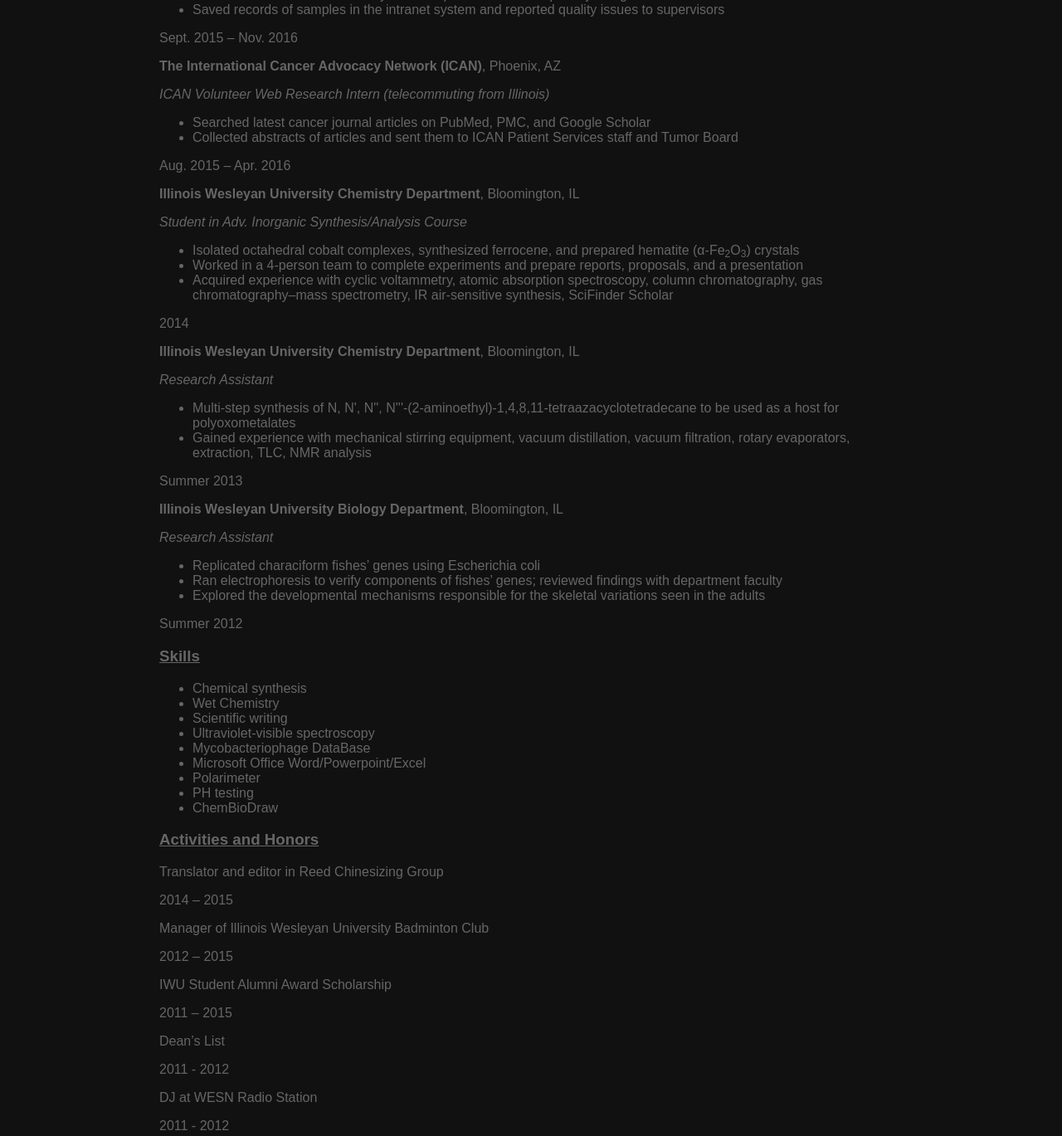
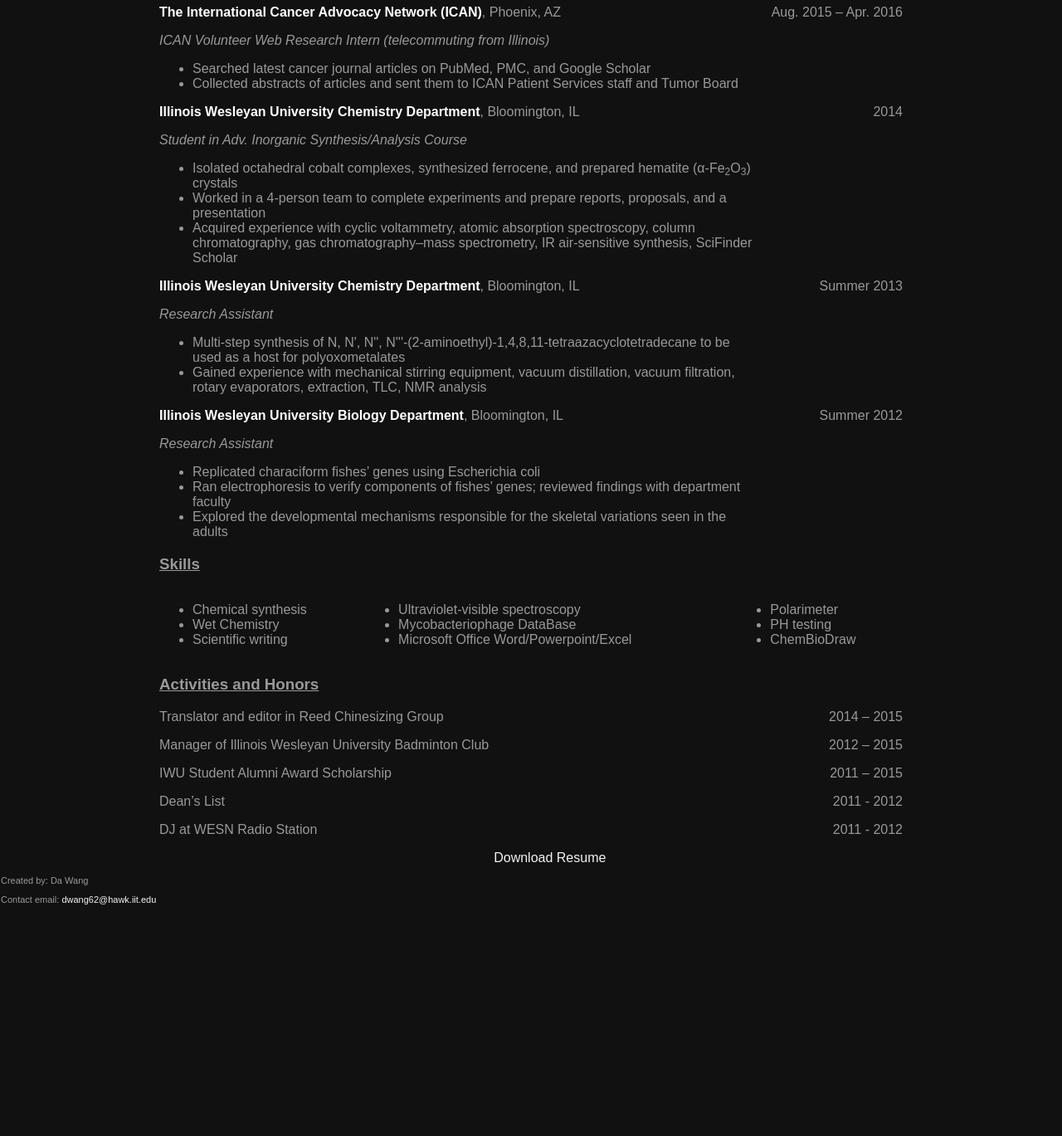
Before and after one commit to fw4h/itmd-361-summer2017-project-2, a plain HTML site: page resume/resume.html in a window 1280 px wide. Shown: the part 675-2044 px from the top of the page at 83% size. After the commit the page ends 1777 px from the top, so only its background shows below. Drawn offline with Linux system fonts and the light colour scheme.

Commit message:
Second turn-in
Added poem to the home page;
Changed the layout of the resume page, highlighted items, turned "&" into utf8 code;

```diff
--- a/hearthstonedecks/hearthstone_style.css
+++ b/hearthstonedecks/hearthstone_style.css
@@ -347,6 +347,12 @@ body{
   float:right;
   text-align: left;
 }
+
+/* .deck-overlay div ul li{
+  letter-spacing: -2px;
+  margin-top: -2px;
+} */
+
 .deck-overlay div h3{
 	font-size: 36px;
 	float: left;
--- a/resume/resume.html
+++ b/resume/resume.html
@@ -19,13 +19,18 @@
         </ul>
     </div>
     <div id="body">
-      <h2>Da Wang</h2>
+      <div class="header">
+        <h2 class="highlight">Da Wang</h2>
         <p>3201 S. State St., Chicago, IL 60616 | 708-552-0380 | dwang62@hawk.iit.edu</p>
+      </div>
       <h3><u>Objective</u></h3>
       <p>An able, enthusiastic, goal-oriented, college graduate seeking a position that utilizes my chemistry and biology laboratory experience, information technology skills, and personal attributes including dedication, creativity, and reliability.</p>
       <h3><u>Education</u></h3>
+      <p class="date">
+        May 2015
+      </p>
       <p>
-        <strong>Illinois Wesleyan University</strong>, Bloomington, IL
+        <strong class="highlight">Illinois Wesleyan University</strong>, Bloomington, IL
       </p>
       <p>
         Bachelor of Arts
@@ -33,25 +38,26 @@
       <p>
         Major: Chemistry
       </p>
-      <p>
-        May 2015
+      <p class="date">
+        Jan. 2017 – present
       </p>
       <p>
-        <strong>Illinois Institute of Technology</strong>, Chicago, IL
+        <strong class="highlight">Illinois Institute of Technology</strong>, Chicago, IL
       </p>
+
       <p>
         Professional Master
       </p>
       <p>
-        Major: Information Technology & Management
-      </p>
-      <p>
-        Jan. 2017 – present
+        Major: Information Technology &amp Management
       </p>
 
       <h3><u>Experience</u></h3>
+      <p class="date">
+        Sept. 2015 – Nov. 2016
+      </p>
       <p>
-        <strong>Bunge Oils North America</strong>, Bradley, IL
+        <strong class="highlight">Bunge Oils North America</strong>, Bradley, IL
       </p>
       <p>
         <em>Quality Control Lab Technician</em>
@@ -67,11 +73,12 @@
           Saved records of samples in the intranet system and reported quality issues to supervisors
         </li>
       </ul>
-      <p>
-        Sept. 2015 – Nov. 2016
+
+      <p class="date">
+        Aug. 2015 – Apr. 2016
       </p>
       <p>
-        <strong>The International Cancer Advocacy Network (ICAN)</strong>, Phoenix, AZ
+        <strong class="highlight">The International Cancer Advocacy Network (ICAN)</strong>, Phoenix, AZ
       </p>
       <p>
         <em>ICAN Volunteer Web Research Intern (telecommuting from Illinois)</em>
@@ -84,11 +91,12 @@
           Collected abstracts of articles and sent them to ICAN Patient Services staff and Tumor Board
         </li>
       </ul>
-      <p>
-        Aug. 2015 – Apr. 2016
+
+      <p class="date">
+        2014
       </p>
       <p>
-        <strong>Illinois Wesleyan University Chemistry Department</strong>, Bloomington, IL
+        <strong class="highlight">Illinois Wesleyan University Chemistry Department</strong>, Bloomington, IL
       </p>
       <p>
         <em>Student in Adv. Inorganic Synthesis/Analysis Course</em>
@@ -104,11 +112,12 @@
           Acquired experience with cyclic voltammetry, atomic absorption spectroscopy, column chromatography, gas chromatography–mass spectrometry, IR air-sensitive synthesis, SciFinder Scholar
         </li>
       </ul>
-      <p>
-        2014
+
+      <p class="date">
+        Summer 2013
       </p>
       <p>
-        <strong>Illinois Wesleyan University Chemistry Department</strong>, Bloomington, IL
+        <strong class="highlight">Illinois Wesleyan University Chemistry Department</strong>, Bloomington, IL
       </p>
       <p>
         <em>Research Assistant</em>
@@ -121,11 +130,12 @@
           Gained experience with mechanical stirring equipment, vacuum distillation, vacuum filtration, rotary evaporators, extraction, TLC, NMR analysis
         </li>
       </ul>
-      <p>
-        Summer 2013
+
+      <p class="date">
+        Summer 2012
       </p>
       <p>
-        <strong>Illinois Wesleyan University Biology Department</strong>, Bloomington, IL
+        <strong class="highlight">Illinois Wesleyan University Biology Department</strong>, Bloomington, IL
       </p>
       <p>
         <em>Research Assistant</em>
@@ -141,10 +151,11 @@
           Explored the developmental mechanisms responsible for the skeletal variations seen in the adults
         </li>
       </ul>
-      <p>
-        Summer 2012
-      </p>
+
       <h3><u>Skills</u></h3>
+      <table id="skills">
+      <tr>
+        <td>
           <ul>
             <li>
               Chemical synthesis
@@ -155,6 +166,10 @@
             <li>
               Scientific writing
             </li>
+          </ul>
+        </td>
+        <td>
+          <ul>
             <li>
               Ultraviolet-visible spectroscopy
             </li>
@@ -164,6 +179,10 @@
             <li>
               Microsoft Office Word/Powerpoint/Excel
             </li>
+          </ul>
+        </td>
+        <td>
+          <ul>
             <li>
               Polarimeter
             </li>
@@ -174,38 +193,36 @@
               ChemBioDraw
             </li>
           </ul>
+        </td>
+      </tr>
+      </table>
+
       <h3><u>Activities and Honors</u></h3>
       <p>
-        Translator and editor in Reed Chinesizing Group
+        Translator and editor in Reed Chinesizing Group<span class="date">2014 – 2015</span>
       </p>
+
+
       <p>
-        2014 – 2015
+        Manager of Illinois Wesleyan University Badminton Club<span class="date">2012 – 2015</span>
       </p>
+
+
       <p>
-        Manager of Illinois Wesleyan University Badminton Club
+        IWU Student Alumni Award Scholarship<span class="date">2011 – 2015</span>
       </p>
+
+
       <p>
-        2012 – 2015
+        Dean’s List<span class="date">2011 - 2012</span>
       </p>
+
+
       <p>
-        IWU Student Alumni Award Scholarship
+        DJ at WESN Radio Station<span class="date">2011 - 2012</span>
       </p>
-      <p>
-        2011 – 2015
-      </p>
-      <p>
-        Dean’s List
-      </p>
-      <p>
-        2011 - 2012
-      </p>
-      <p>
-        DJ at WESN Radio Station
-      </p>
-      <p>
-        2011 - 2012
-      </p>
-      <a href="Resume5.pdf">Download Resume</a>
+
+      <a href="Resume5.pdf" id="downloadlink">Download Resume</a>
     </div>
 
     <div id="footer">
--- a/resume/resume_style.css
+++ b/resume/resume_style.css
@@ -4,4 +4,37 @@ body{
   background-repeat: no-repeat;
   background-position: center;
   background-size: cover;
+  color: #999999;
 }
+
+.footer{
+  color: color: #666;
+}
+
+ul li {
+  width: 80%;
+}
+
+.highlight {
+  color:white;
+}
+
+.header{
+  text-align:center;
+  border-bottom-style: solid;
+  border-bottom-color: #666;
+}
+
+.date {
+  float: right;
+  margin-top: 0px;
+}
+
+#skills{
+  width: 100%;
+}
+
+#downloadlink {
+  width: 100%;
+  margin-left: 45%;
+}
```
Also changed, not shown: css/homepage.css (+18 -3 lines), index.html (+6 -6 lines). Lines whose indentation alone changed are shown as unchanged.
